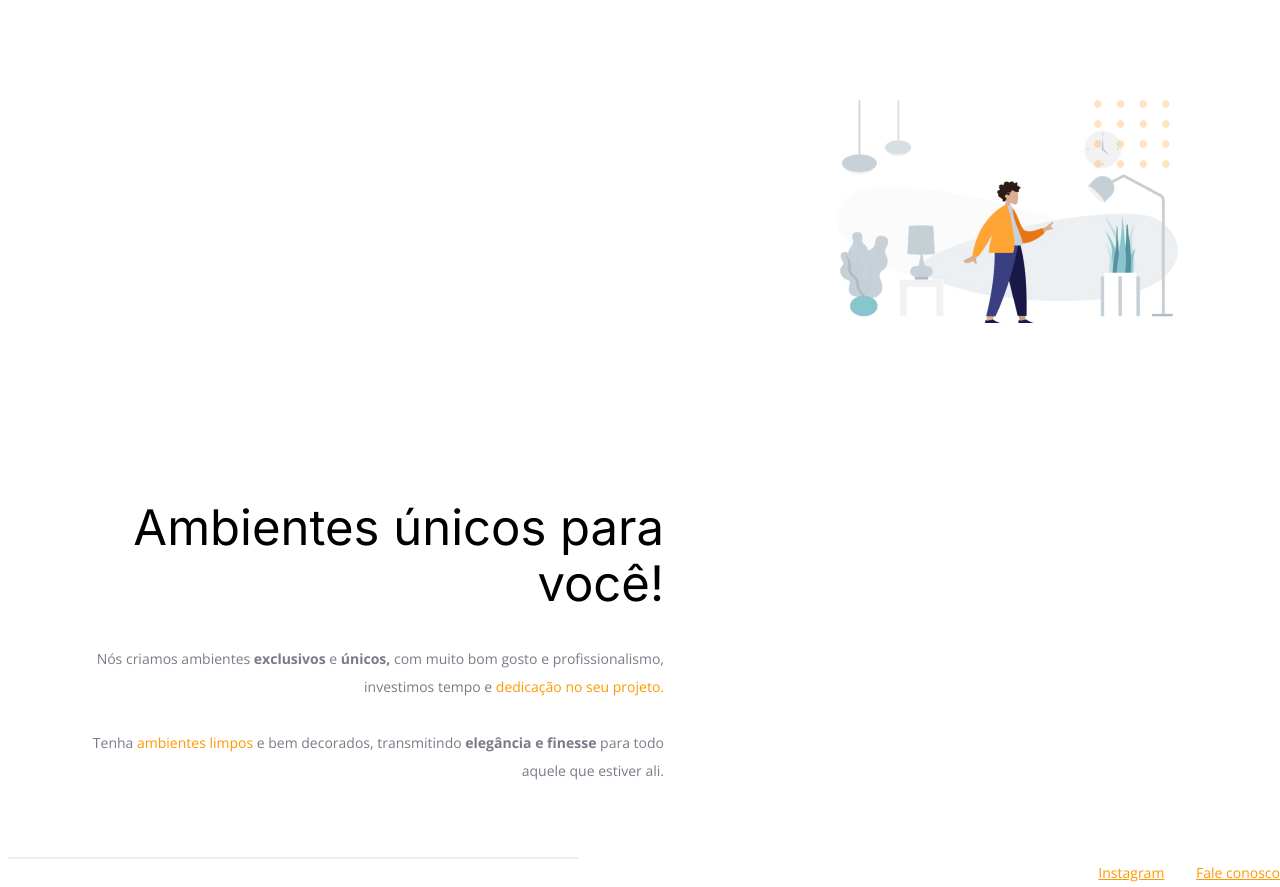
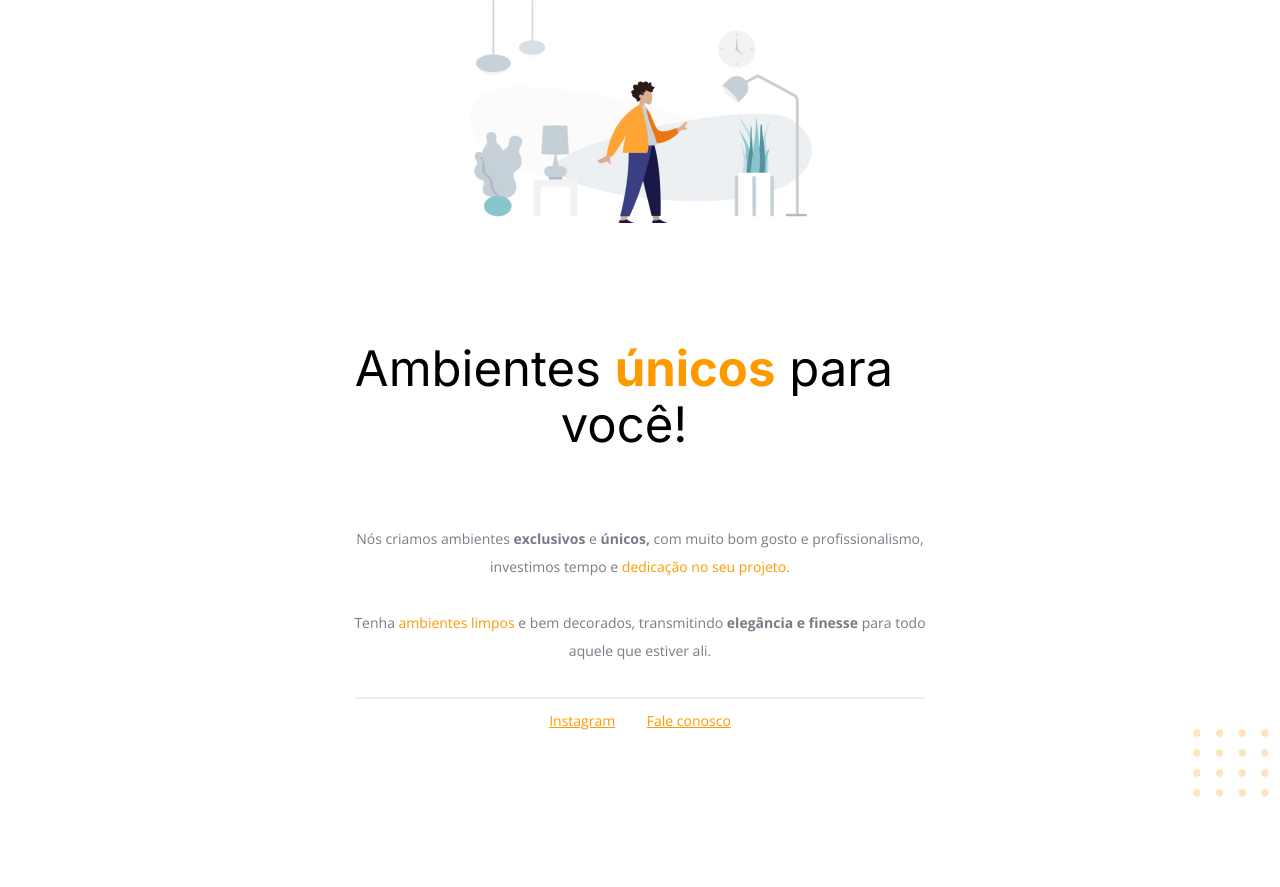
Before and after one commit to ciromarjr/C-digo-do-desafio---Fase-01, a plain HTML site: page index.html in a window 1280 px wide. After the commit the page ends 800 px from the top, so only its background shows below. Drawn offline with nearby package versions, Linux system fonts and the light colour scheme.

Commit message:
Atualização do projeto do desafio

```diff
--- a/index.html
+++ b/index.html
@@ -19,17 +19,16 @@
 
   <!-- Tag <body> é o corpo do documento, onde tem as informações que serão mostradas. -->
   <body>
-    <header>
+    <header></header>
+
+    <main>
+      <section class="page">
         <img
           src="images/img1.jpg"
           alt="Desenho de uma pessoa vestindo uma camisa amarela em uma sala com Móveis"
         />
-    </header>
-
-    <main></main>
-
         <div id="hero">
-      <h1>Ambientes únicos para você!</h1>
+          <h1>Ambientes <span>únicos</span> para você!</h1>
           <p>
             Nós criamos ambientes <strong>exclusivos</strong> e
             <strong>únicos,</strong> com muito bom gosto e profissionalismo,
@@ -43,7 +42,10 @@
             para todo aquele que estiver ali.
           </p>
         </div>
+      </section>
+    </main>
     <div class="line"></div>
+
     <footer>
       <div id="footer">
         <a target="_blank" href="https://instagram.com/moveisparavoce"
--- a/style.css
+++ b/style.css
@@ -1,16 +1,37 @@
 body {
   font-family: "Open Sans", sans-serif;
-  text-align: end;
+  text-align: center;
   margin: 0;
+  min-height: 100vh;
 }
 
 #hero {
     width: 592px;
-    margin: 72px;
+    margin: 0 auto 72;
+}
+
+.page {
+
+
+  width: 592px;
+  margin: 0 auto 0;
+
+  align-items: center;
+  text-align: center;
+  margin: 0 auto;
+
+
 }
 
 img {
-    margin: 100px;
+  margin-top: 0;
+  margin-bottom: 72px;
+
+
+}
+
+main {
+  display: block ;
 }
 
 h1 {
@@ -18,39 +39,53 @@ h1 {
   font-size: 49px;
   line-height: 56px;
   font-weight: normal;
+  width: 560px;
+  margin-bottom: 72px;
+
+
 }
 
 h1 span {
   font-weight: bold;
 
-  margin-bottom: 32px;
+
 }
 
 span, a {
   color: #ff9900;
 }
 
-p, #footer {
+p {
+  margin-bottom: 32px;
   color: #7d7987;
   font-size: 14px;
   line-height: 28px;
 }
+footer {
+  font-size: 14px;
+  line-height: 28px;
+  text-align: center;
+  margin-top: 8px;
+  margin-bottom: 33px;
+}
+footer a + a {
 
-#footer a + a {
     margin-left: 28px;
+
+
 }
 
 .line {
     width: 568px;
     height: 0;
 
-    margin: 0 8px;
+    margin: 0 auto 0;
 
     border: 1px solid #ECEFF2;
 }
 
 #balls {
     position: fixed;
-    top: 0;
-    right: 0;
+    bottom: -79px;
+    right: 1px;
 }
```
Lines whose indentation alone changed are shown as unchanged.
